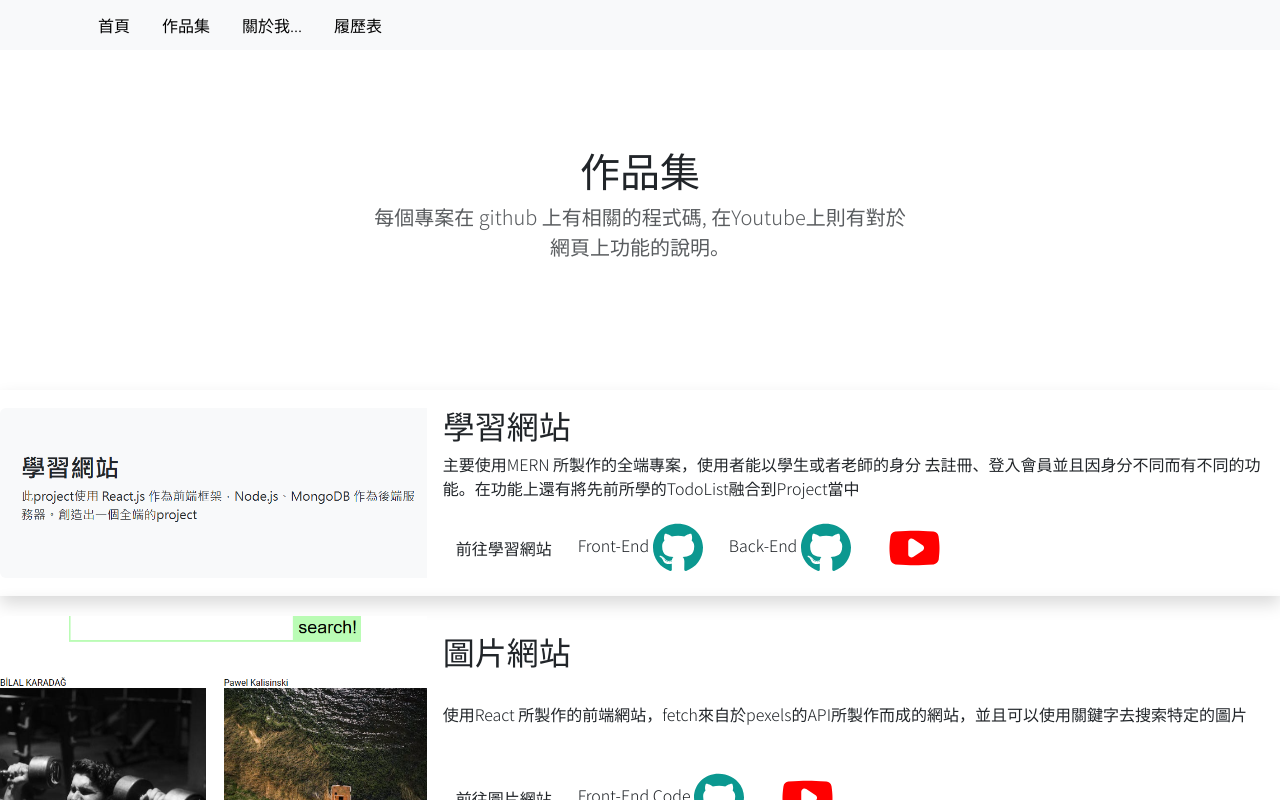
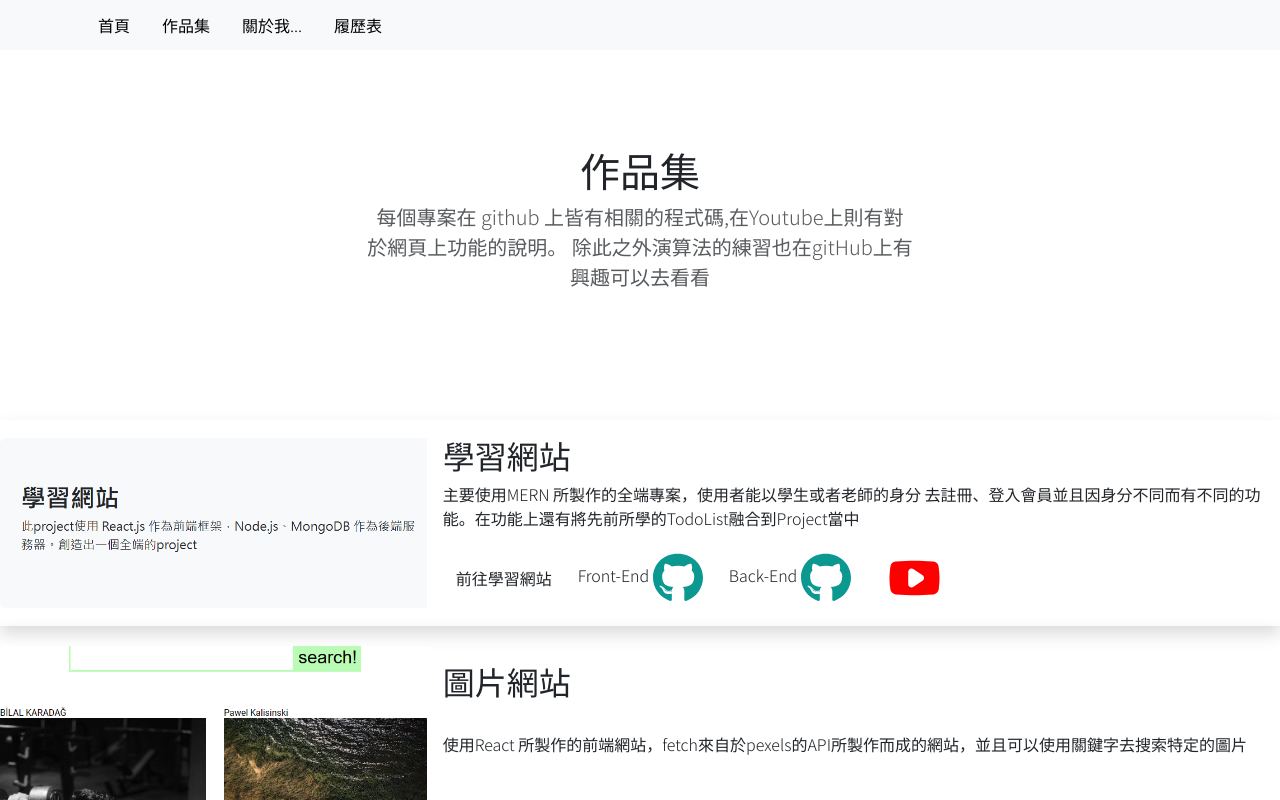
Before and after one commit to YenLin01/Profile, a React (Create React App) app: page /portfolio in a window 1280 px wide. Shown: the top 800 px of the page. Built offline with nearby package versions, Linux system fonts and the light colour scheme.

Commit message:
new profolio add

```diff
--- a/src/components/PortfolioComponent.js
+++ b/src/components/PortfolioComponent.js
@@ -20,8 +20,9 @@ const PortfolioComponent = () => {
             <div data-aos="fade-up" className="col-lg-6 col-md-8 mx-auto">
               <h1 className="fw-light">作品集</h1>
               <p className="lead text-body-secondary">
-                每個專案在 github 上有相關的程式碼,
-                在Youtube上則有對於網頁上功能的說明。
+                每個專案在 github
+                上皆有相關的程式碼,在Youtube上則有對於網頁上功能的說明。
+                除此之外演算法的練習也在gitHub上有興趣可以去看看
               </p>
             </div>
           </div>
```
